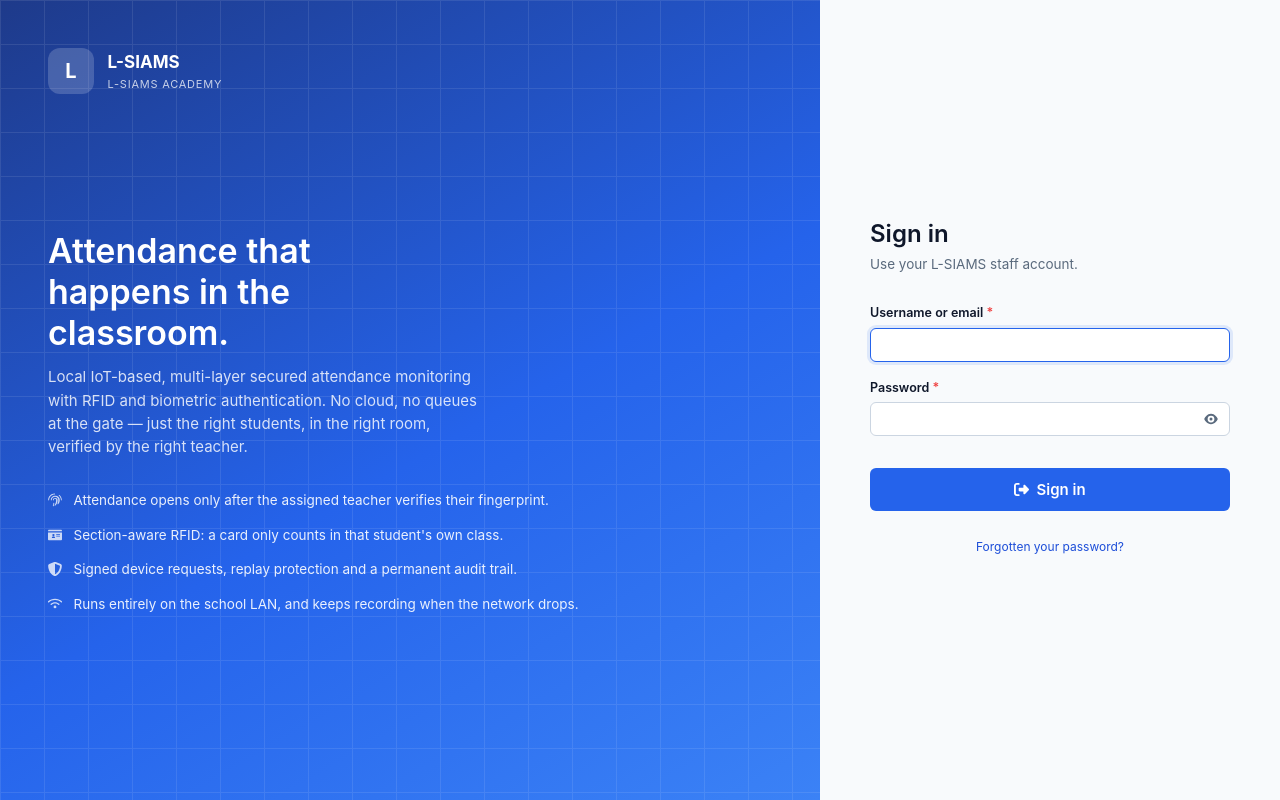
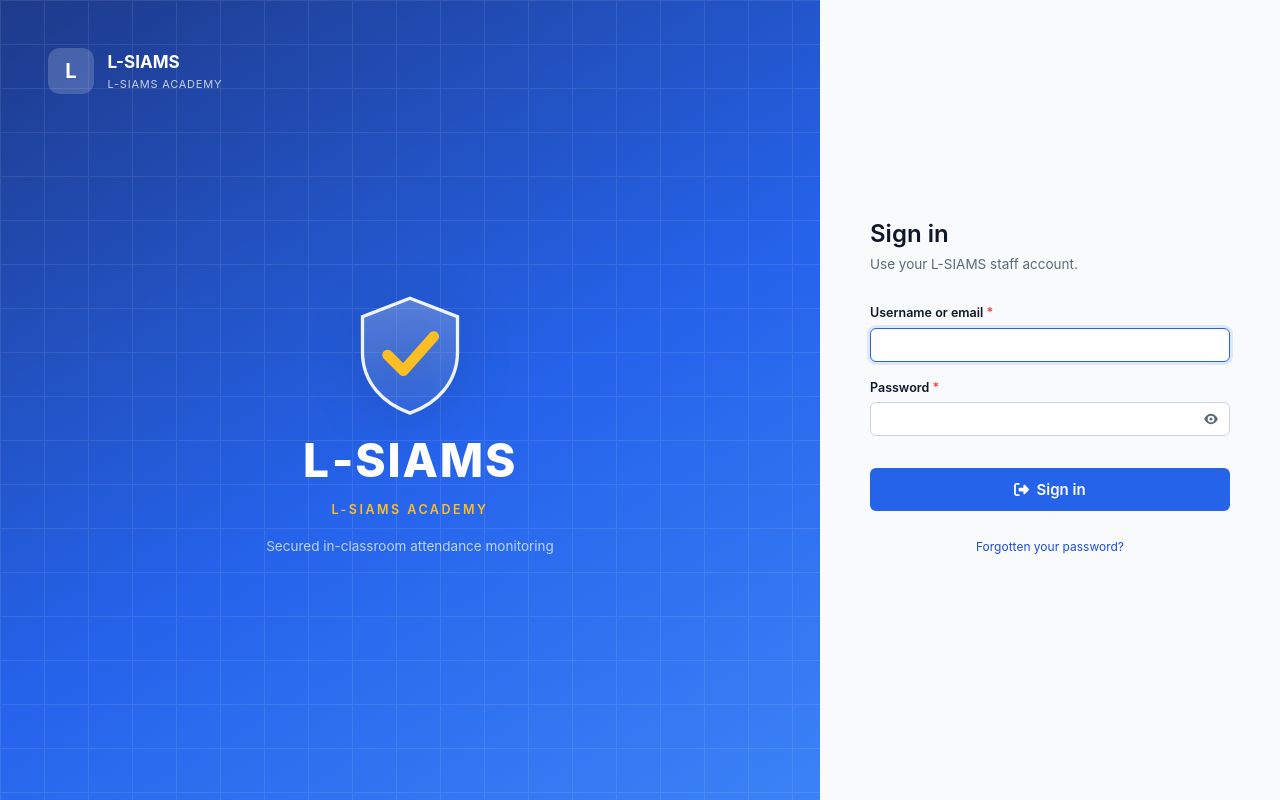
Before and after one commit to Chedisss/L-SIAMS, a PHP site: page /login in a window 1280 px wide. Run offline with PHP 8.4, Linux system fonts and the light colour scheme; data comes from the database, SQL or seed files in the repository; data that the repository does not hold is empty.

Commit message:
ui: replace sign-in hero copy with an L-SIAMS logo lockup
Swap the marketing headline/description/feature list on the sign-in blue panel
for a centered logo: an SVG security shield with a gold verified-check, the
L-SIAMS wordmark, the school name (from settings) and a short tagline. Inline
SVG, so it scales cleanly and needs no image asset. Panel still hides on narrow
screens as before.

Co-Authored-By: Claude Opus 4.8 <noreply@anthropic.com>
Claude-Session: https://claude.ai/code/session_01Mjy3GMi8nTneH7winUsf9p

```diff
--- a/app/Views/layouts/auth.php
+++ b/app/Views/layouts/auth.php
@@ -35,11 +35,16 @@
             background: rgba(255,255,255,.18); display: grid; place-items: center;
             font-weight: 700; font-size: 20px;
         }
-        .auth-hero h1 { font-size: 34px; line-height: 1.2; max-width: 15ch; margin-bottom: .75rem; }
-        .auth-hero p { color: rgba(255,255,255,.82); max-width: 46ch; font-size: 15px; }
-        .auth-features { display: grid; gap: .85rem; margin-top: 2rem; }
-        .auth-feature { display: flex; gap: .75rem; align-items: flex-start; font-size: 13.5px; color: rgba(255,255,255,.9); }
-        .auth-feature i { margin-top: .18rem; opacity: .85; }
+        /* Centered logo lockup in place of the old marketing copy. */
+        .auth-logo { display: flex; flex-direction: column; align-items: center; text-align: center; gap: 1.05rem; }
+        .auth-logo__mark { width: 132px; height: 132px; filter: drop-shadow(0 10px 26px rgba(0,0,0,.28)); }
+        .auth-logo__shield { fill: url(#lsShield); stroke: rgba(255,255,255,.92); stroke-width: 2.5; }
+        .auth-logo__check  { fill: none; stroke: #FBBF24; stroke-width: 8;
+                             stroke-linecap: round; stroke-linejoin: round; }
+        .auth-logo__word   { font-size: 46px; font-weight: 800; letter-spacing: .04em; line-height: 1; }
+        .auth-logo__tag    { font-size: 12.5px; letter-spacing: .2em; text-transform: uppercase;
+                             color: #FBBF24; font-weight: 600; }
+        .auth-logo__sub    { font-size: 13.5px; color: rgba(255,255,255,.7); max-width: 34ch; }
         .auth-hero__footer { font-size: 12px; color: rgba(255,255,255,.6); }
 
         .auth-panel { display: flex; align-items: center; justify-content: center; padding: 2.5rem 2rem; }
@@ -66,32 +71,22 @@
             </div>
         </div>
 
-        <div>
-            <h1>Attendance that happens in the classroom.</h1>
-            <p>
-                Local IoT-based, multi-layer secured attendance monitoring with RFID and
-                biometric authentication. No cloud, no queues at the gate — just the
-                right students, in the right room, verified by the right teacher.
-            </p>
+        <div class="auth-logo">
+            <svg class="auth-logo__mark" viewBox="0 0 100 100" role="img" aria-label="L-SIAMS logo">
+                <defs>
+                    <linearGradient id="lsShield" x1="0" y1="0" x2="0" y2="1">
+                        <stop offset="0" stop-color="#ffffff" stop-opacity=".24"/>
+                        <stop offset="1" stop-color="#ffffff" stop-opacity=".06"/>
+                    </linearGradient>
+                </defs>
+                <path class="auth-logo__shield"
+                      d="M50 7 L86 21 L86 48 C86 71 70 87 50 94 C30 87 14 71 14 48 L14 21 Z"/>
+                <path class="auth-logo__check" d="M33 50 L45 62 L68 36"/>
+            </svg>
 
-            <div class="auth-features">
-                <div class="auth-feature">
-                    <i class="fa-solid fa-fingerprint"></i>
-                    <span>Attendance opens only after the assigned teacher verifies their fingerprint.</span>
-                </div>
-                <div class="auth-feature">
-                    <i class="fa-solid fa-id-card"></i>
-                    <span>Section-aware RFID: a card only counts in that student's own class.</span>
-                </div>
-                <div class="auth-feature">
-                    <i class="fa-solid fa-shield-halved"></i>
-                    <span>Signed device requests, replay protection and a permanent audit trail.</span>
-                </div>
-                <div class="auth-feature">
-                    <i class="fa-solid fa-wifi"></i>
-                    <span>Runs entirely on the school LAN, and keeps recording when the network drops.</span>
-                </div>
-            </div>
+            <div class="auth-logo__word">L&#8209;SIAMS</div>
+            <div class="auth-logo__tag"><?= e($schoolName ?? 'Attendance Monitoring System') ?></div>
+            <div class="auth-logo__sub">Secured in-classroom attendance monitoring</div>
         </div>
 
         <div class="auth-hero__footer">
```
